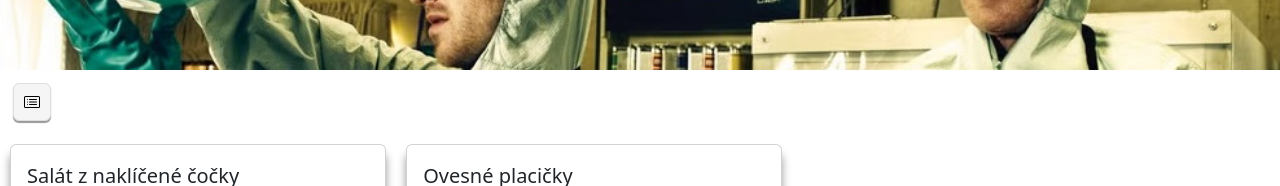
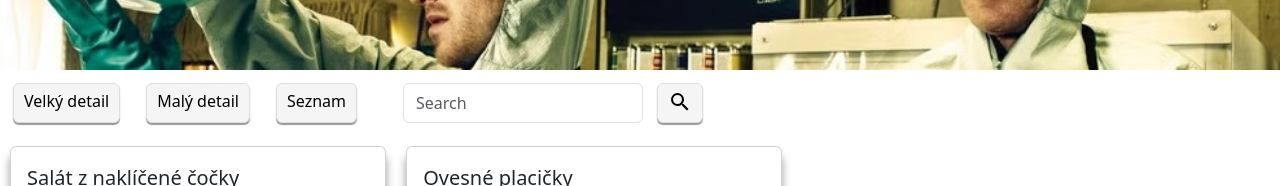
Before and after one commit to NazyD/overREACTing, a React (Create React App) app in the folder cookbook/react-js-fundamentals-main/cookbook/client/: page / in a window 1280 px wide. Shown: the part 200-386 px from the top of the page. Built offline with nearby package versions, Linux system fonts and the light colour scheme.

Commit message:
B3-2 added form for searching, added third view of small cards

```diff
--- a/cookbook/react-js-fundamentals-main/cookbook/client/src/bricks/Recipe.css
+++ b/cookbook/react-js-fundamentals-main/cookbook/client/src/bricks/Recipe.css
@@ -1,4 +1,6 @@
-.recipe-card {
+
+/* Styl pro karty velkého zobrazení */
+.recipe-card{
     border-color: grey;
     border-radius: 8px;
     box-shadow: 0px 10px 8px #999;
@@ -9,6 +11,10 @@
     float: left;
 }
 
+.description-recipe {
+    margin-bottom: 15px;
+}
+
 .recipe-card img {
     width: 100%;
     height: 100%;
@@ -17,6 +23,33 @@
 
 
 
+/* Styl pro karty malého zobrazení */
+.recipe-card-small {
+    border-color: grey;
+    border-radius: 8px;
+    box-shadow: 0px 10px 8px #999;
+    margin: 10px;
+    min-width: 340px;
+    width: 33%;
+    float: left;
+}
+
+.recipe-card-small img {
+    width: 100%;
+    height: 100%;
+    object-fit: contain;
+}
+
+.description-recipe-small {
+    margin-bottom: 15px;
+    text-overflow: ellipsis;
+    white-space: nowrap;
+    overflow: hidden;
+}
+
+
+
+/* Styl pro zobrazení karet v seznamu */
 .recipe-vertical {
     border-color: grey;
     border-radius: 8px;
@@ -33,19 +66,23 @@
     margin-right: 20px;
     object-fit: cover;
     float: left;
+}
 
+.description-recipe-vertical{
+    overflow: hidden;
+    display: -webkit-box;
+    -webkit-box-orient: vertical;
+    -webkit-line-clamp: 3;
+    white-space: pre-wrap;
 }
+
+
 
 .text-container {
     flex-grow: 1;
 }
 
-
-.headerRecipe {
+.header-recipe {
     font-size: 20px;
     margin-bottom: 10px;
 }
-
-.descriptionRecipe {
-    margin-bottom: 15px;
-}
--- a/cookbook/react-js-fundamentals-main/cookbook/client/src/bricks/Recipe.js
+++ b/cookbook/react-js-fundamentals-main/cookbook/client/src/bricks/Recipe.js
@@ -7,9 +7,19 @@ function Recipe(props) {
         return (
             <Card className="recipe-card">
                 <Card.Body>
-                    <div className="headerRecipe">{props.recipe.name}</div>
-                    <div className="descriptionRecipe">{props.recipe.description}</div>
-                    <img src={props.recipe.imgUri} alt={"recipe-image"}/>
+                    <div className="header-recipe">{props.recipe.name}</div>
+                    <div className="description-recipe">{props.recipe.description}</div>
+                    <img src={props.recipe.imgUri} alt={"recipe"}/>
+                </Card.Body>
+            </Card>
+        );
+    } else if (props.cardStyle === "grid-small") {
+        return (
+            <Card className="recipe-card-small">
+                <Card.Body>
+                    <div className="header-recipe">{props.recipe.name}</div>
+                    <div className="description-recipe-small">{props.recipe.description}</div>
+                    <img src={props.recipe.imgUri} alt={"recipe"}/>
                 </Card.Body>
             </Card>
         );
@@ -17,10 +27,10 @@ function Recipe(props) {
         return (
             <Card className="recipe-vertical">
                 <Card.Body>
-                    <img src={props.recipe.imgUri} alt={"recipe-image"}/>
+                    <img src={props.recipe.imgUri} alt={"recipe"}/>
                     <div className={"text-container"}>
-                        <div className="headerRecipe">{props.recipe.name}</div>
-                        <div className="descriptionRecipe">{props.recipe.description}</div>
+                        <div className="header-recipe">{props.recipe.name}</div>
+                        <div className="description-recipe-vertical">{props.recipe.description}</div>
                     </div>
                 </Card.Body>
             </Card>
--- a/cookbook/react-js-fundamentals-main/cookbook/client/src/bricks/RecipeList.css
+++ b/cookbook/react-js-fundamentals-main/cookbook/client/src/bricks/RecipeList.css
@@ -3,6 +3,7 @@
     padding: 0 !important;
 }
 
+/* Tlačítko */
 .butt {
    margin: 13px !important;
    padding: 4px 10px 8px 10px !important;
@@ -18,3 +19,16 @@
    box-shadow: none !important;
    border-color: #dedede !important;
 }
+
+/* Formulář vyhledávání */
+.form-style {
+   margin: 13px 1px 13px 33px;
+   width: 240px !important;
+}
+
+input.form-style[type="search"]:hover,
+input.form-style[type="search"]:active,
+input.form-style[type="search"]:focus{
+   border: 1px solid black;
+   box-shadow: none;
+}
--- a/cookbook/react-js-fundamentals-main/cookbook/client/src/bricks/RecipeList.js
+++ b/cookbook/react-js-fundamentals-main/cookbook/client/src/bricks/RecipeList.js
@@ -1,42 +1,80 @@
-import React, { useState } from "react";
+import React, {useMemo, useState} from "react";
+
 import './RecipeList.css';
+
 import Button from "react-bootstrap/Button";
+import Form from "react-bootstrap/Form";
+
 import RecipeCardList from "./RecipeCardList";
+
+import { mdiMagnify } from "@mdi/js";
+import Icon from "@mdi/react";
+
 
 function RecipeList(props) {
     const [viewType, setViewType] = useState("grid");
-    const isGrid = viewType === "grid";
+    const [searchBy, setSearchBy] = useState("");
+
+    const filteredRecipeList = useMemo(() => {
+        return props.recipeList.filter((item) => {
+            return (
+                item.name
+                    .toLocaleLowerCase()
+                    .includes(searchBy.toLocaleLowerCase()) ||
+                item.description.toLocaleLowerCase().includes(searchBy.toLocaleLowerCase())
+            );
+        });
+    }, [searchBy]);
+
+    function handleSearch(event) {
+        event.preventDefault();
+        setSearchBy(event.target["searchInput"].value);
+    }
+
+    function handleSearchDelete(event) {
+        if (!event.target.value) setSearchBy("");
+    }
 
     return (
         <div className={"container"}>
             <div>
-                <Button
-                    className={"butt"}
-                    onClick={() =>
-                        setViewType((currentState) => {
-                            if (currentState === "grid") return "vertical";
-                            else return "grid";
-                        })
-                }>
-                    {isGrid ? <svg xmlns="http://www.w3.org/2000/svg" width="16" height="16" fill="currentColor"
-                                   className="bi bi-card-list" viewBox="0 0 16 16">
-                            <path
-                                d="M14.5 3a.5.5 0 0 1 .5.5v9a.5.5 0 0 1-.5.5h-13a.5.5 0 0 1-.5-.5v-9a.5.5 0 0 1 .5-.5h13zm-13-1A1.5 1.5 0 0 0 0 3.5v9A1.5 1.5 0 0 0 1.5 14h13a1.5 1.5 0 0 0 1.5-1.5v-9A1.5 1.5 0 0 0 14.5 2h-13z"/>
-                            <path
-                                d="M5 8a.5.5 0 0 1 .5-.5h7a.5.5 0 0 1 0 1h-7A.5.5 0 0 1 5 8zm0-2.5a.5.5 0 0 1 .5-.5h7a.5.5 0 0 1 0 1h-7a.5.5 0 0 1-.5-.5zm0 5a.5.5 0 0 1 .5-.5h7a.5.5 0 0 1 0 1h-7a.5.5 0 0 1-.5-.5zm-1-5a.5.5 0 1 1-1 0 .5.5 0 0 1 1 0zM4 8a.5.5 0 1 1-1 0 .5.5 0 0 1 1 0zm0 2.5a.5.5 0 1 1-1 0 .5.5 0 0 1 1 0z"/>
-                        </svg>
-                    : <svg xmlns="http://www.w3.org/2000/svg" width="16" height="16" fill="currentColor"
-                           className="bi bi-table" viewBox="0 0 16 16">
-                            <path
-                                d="M0 2a2 2 0 0 1 2-2h12a2 2 0 0 1 2 2v12a2 2 0 0 1-2 2H2a2 2 0 0 1-2-2V2zm15 2h-4v3h4V4zm0 4h-4v3h4V8zm0 4h-4v3h3a1 1 0 0 0 1-1v-2zm-5 3v-3H6v3h4zm-5 0v-3H1v2a1 1 0 0 0 1 1h3zm-4-4h4V8H1v3zm0-4h4V4H1v3zm5-3v3h4V4H6zm4 4H6v3h4V8z"/>
-                        </svg>}
-                </Button>
+                <Form className="d-flex" onSubmit={handleSearch}>
+
+                    <Button
+                        className={"butt"}
+                        onClick={() =>
+                            setViewType("grid")
+                        }>Velký detail</Button>
+                    <Button
+                        className={"butt"}
+                        onClick={() =>
+                            setViewType("grid-small")
+                        }>Malý detail</Button>
+                    <Button
+                        className={"butt"}
+                        onClick={() =>
+                            setViewType("vertical")
+                        }>Seznam</Button>
+
+                    <Form.Control
+                        id={"searchInput"}
+                        className={"form-style"}
+                        type="search"
+                        placeholder="Search"
+                        aria-label="Search"
+                        onChange={handleSearchDelete}
+                    />
+                    <Button className={"butt"} variant="outline-success" type="submit">
+                        <Icon size={1} path={mdiMagnify} />
+                    </Button>
+                </Form>
             </div>
-            {isGrid ? (
-                <RecipeCardList recipeList={props.recipeList} cardStyle={"grid"}/>
-            ) : (
-                <RecipeCardList recipeList={props.recipeList} cardStyle={"vertical"}/>
-            )}
+            {viewType === "grid" &&
+                <RecipeCardList recipeList={filteredRecipeList} cardStyle={"grid"}/>}
+            {viewType === "grid-small" &&
+                <RecipeCardList recipeList={filteredRecipeList} cardStyle={"grid-small"}/>}
+            {viewType === "vertical" &&
+                <RecipeCardList recipeList={filteredRecipeList} cardStyle={"vertical"}/>}
 
         </div>
         )
```
Lines whose indentation alone changed are shown as unchanged.
